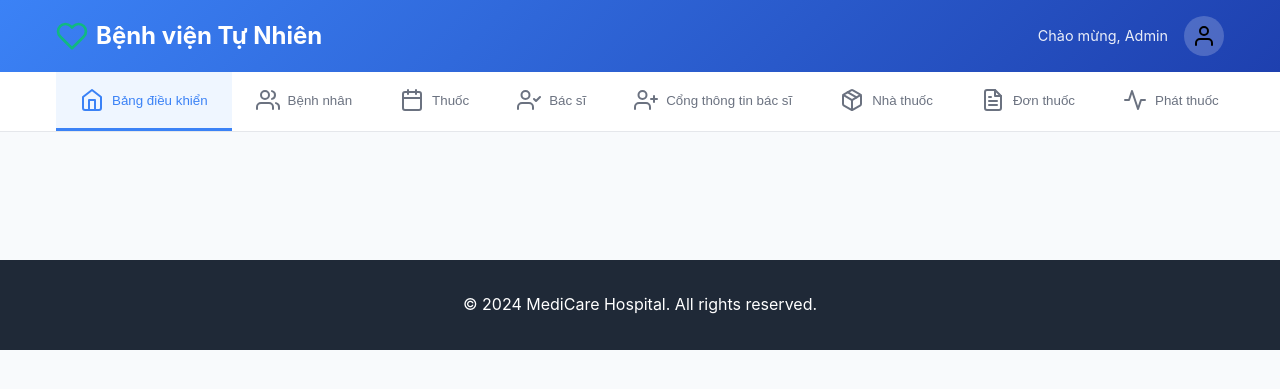
After one commit to Dr-Vphuc/Hospital-Network, a Flask app: template app/frontend/templates/admin/overview.html in a window 1280 px wide. The commit adds this page. Shown: the top 389 px of the page. Run offline with Flask 3, Linux system fonts and the light colour scheme; the template is opened without the code that fills it, so the values that code supplies are empty; parts of the project's set-up code (start-up, migrations or seed data) failed here and were passed over.

Commit message:
reorgnization admin template

```diff
--- a/app/backend/api/admin/routes.py
+++ b/app/backend/api/admin/routes.py
@@ -16,4 +16,4 @@
 @admin_bp.route('/overview', methods=['GET'])
 @admin_required
 def overview():
-    return render_template('index.html')
+    return render_template('admin/overview.html')
--- /dev/null
+++ b/app/frontend/templates/admin/base/base.html
@@ -0,0 +1,64 @@
+<!DOCTYPE html>
+<html lang="en">
+<head>
+    <meta charset="UTF-8">
+    <meta name="viewport" content="width=device-width, initial-scale=1.0">
+    <title>{% block title %}Hospital Management System{% endblock %}</title>
+    <link rel="stylesheet" href="{{url_for('static', filename = 'css/styles.css')}}">
+    <!-- Chart.js CDN -->
+    <script src="https://cdn.jsdelivr.net/npm/chart.js"></script>
+    <!-- Feather Icons CDN -->
+    <script src="https://unpkg.com/feather-icons"></script>
+</head>
+<body>
+    {% include 'admin/base/header.html' %}
+
+    <!-- Navigation Tabs -->
+    <nav class="nav-tabs">
+        <div class="nav-container">
+            <button class="nav-tab active" data-section="dashboard">
+                <i data-feather="home"></i>
+                <span>Bảng điều khiển</span>
+            </button>
+            <button class="nav-tab" data-section="patients">
+                <i data-feather="users"></i>
+                <span>Bệnh nhân</span>
+            </button>
+            <button class="nav-tab" data-section="appointments">
+                <i data-feather="calendar"></i>
+                <span>Thuốc</span>
+            </button>
+            <button class="nav-tab" data-section="staff">
+                <i data-feather="user-check"></i>
+                <span>Bác sĩ</span>
+            </button>
+            <button class="nav-tab" data-section="doctor-portal">
+                <i data-feather="user-plus"></i>
+                <span>Cổng thông tin bác sĩ</span>
+            </button>
+            <button class="nav-tab" data-section="pharmacy">
+                <i data-feather="package"></i>
+                <span>Nhà thuốc</span>
+            </button>
+            <button class="nav-tab" data-section="prescriptions">
+                <i data-feather="file-text"></i>
+                <span>Đơn thuốc</span>
+            </button>
+            <button class="nav-tab" data-section="dispensing">
+                <i data-feather="activity"></i>
+                <span>Phát thuốc</span>
+            </button>
+        </div>
+    </nav>
+
+    <!-- Main Content -->
+    <main class="main-content">
+        {% block content %}
+        {% endblock %}
+    </main>
+
+    {% include 'admin/base/footer.html' %}
+
+    <script src="{{ url_for('static', filename='js/script.js') }}"></script>
+</body>
+</html>
--- /dev/null
+++ b/app/frontend/templates/admin/base/footer.html
@@ -0,0 +1,4 @@
+<!-- Footer -->
+<footer class="footer">
+    <p>&copy; 2024 MediCare Hospital. All rights reserved.</p>
+</footer>
--- /dev/null
+++ b/app/frontend/templates/admin/base/header.html
@@ -0,0 +1,15 @@
+<!-- Header -->
+<header class="header">
+    <div class="header-content">
+        <div class="logo">
+            <i data-feather="heart" class="logo-icon"></i>
+            <h1>Bệnh viện Tự Nhiên</h1>
+        </div>
+        <div class="header-actions">
+            <span class="welcome-text">Chào mừng, Admin</span>
+            <button class="profile-btn">
+                <i data-feather="user"></i>
+            </button>
+        </div>
+    </div>
+</header>
--- /dev/null
+++ b/app/frontend/templates/admin/overview.html
@@ -0,0 +1,7 @@
+{% extends 'admin/base/base.html' %}
+
+{% block title %}Admin Overview{% endblock %}
+
+{% block content %}
+
+{% endblock %}
```
Also changed, not shown: app/frontend/templates/index.html (+12 -12 lines), app/frontend/templates/login.html (+5 -12 lines), app/frontend/templates/base/base.html (deleted), app/frontend/templates/base/footer.html (deleted), app/frontend/templates/base/header.html (deleted).
